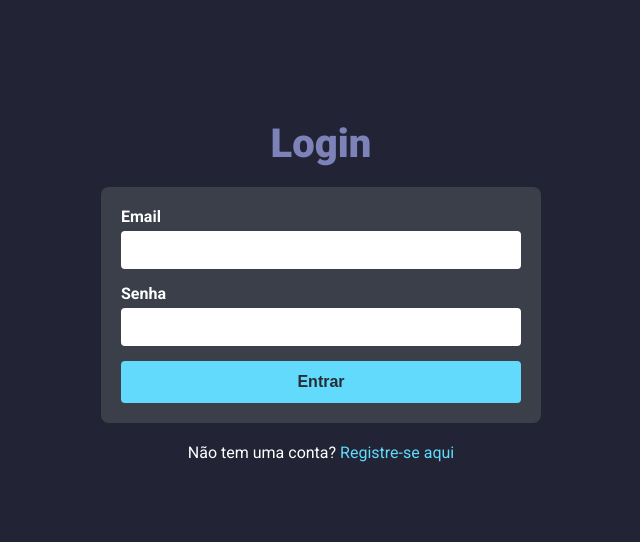
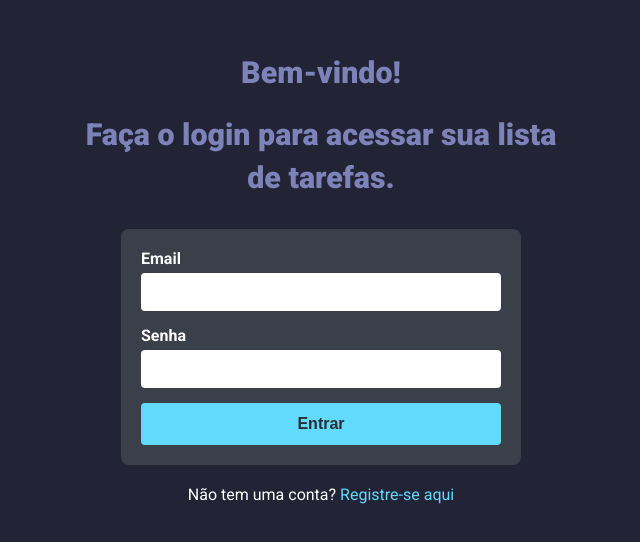
Before and after one commit to dfadomingos/projeto-tarefas-fullstack, a React (Vite) app in the folder frontend/: page /login in a window 1280 px wide. Shown: the part 122-664 px from the top of the page, without its empty margins (319-959 px from the left). Built offline with nearby package versions, Linux system fonts and the light colour scheme.

Commit message:
editando css pag login

```diff
--- a/frontend/src/pages/Login.css
+++ b/frontend/src/pages/Login.css
@@ -1,3 +1,17 @@
+* {
+  margin: 0;
+  padding: 0;
+  box-sizing: border-box;
+}
+
+.mensagem-bemvindo {
+  color: #7d83b9;
+  text-align: center;
+  max-width: 500px;
+  line-height: 1.4;
+  font-weight: 900
+}
+
 .login-container {
   display: flex;
   flex-direction: column;
@@ -9,7 +23,7 @@
 }
 
 .login-container h1 {
-  font-size: 2.5rem;
+  font-size: 1.9rem;
   margin-bottom: 20px;
 }
 
@@ -22,6 +36,7 @@
   padding: 20px;
   background-color: #3a3f4a;
   border-radius: 8px;
+  margin-top: 10px;
 }
 
 .login-container form div {
--- a/frontend/src/pages/Login.jsx
+++ b/frontend/src/pages/Login.jsx
@@ -36,7 +36,9 @@ const Login = () => {
 
   return (
     <div className="login-container">
-      <h1>Login</h1>
+      <h1 className="mensagem-bemvindo">Bem-vindo! </h1>
+      <h1 className="mensagem-bemvindo">Faça o login para acessar sua lista de tarefas.
+      </h1>
       <form onSubmit={handleLogin}>
         <div>
           <label>Email</label>
```
